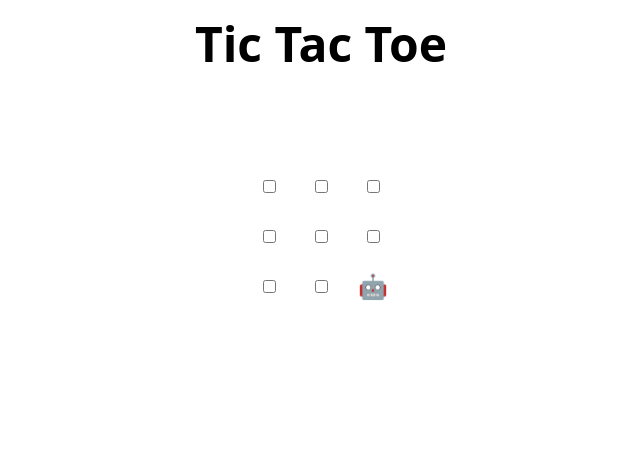
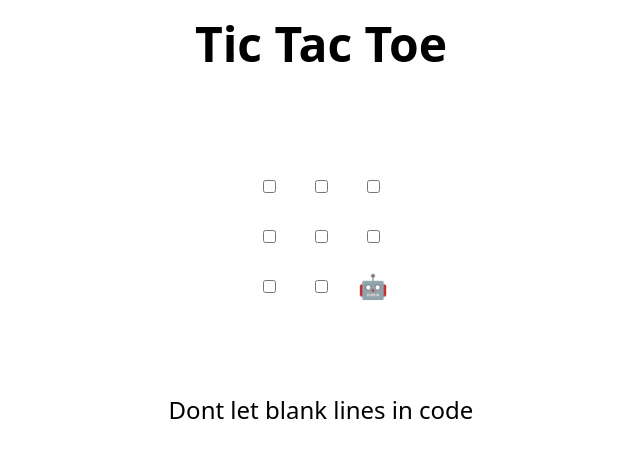
Before and after one commit to gk135ns/skills-review-pull-requests, a plain HTML site: page index.html in a window 1280 px wide. Shown: the whole page, without its empty margins (319-959 px from the left). Drawn offline with Linux system fonts and the light colour scheme.

Commit message:
Update in index.html

```diff
--- a/index.html
+++ b/index.html
@@ -48,7 +48,7 @@
 </table>
 
 <h2 hidden>Game over, refresh to play again 🧑‍💻 🤖!</h2>
-
+Dont let blank lines in code
 <script>
   // Initialization
   const boxes = Array.from(document.querySelectorAll("td"));
```
